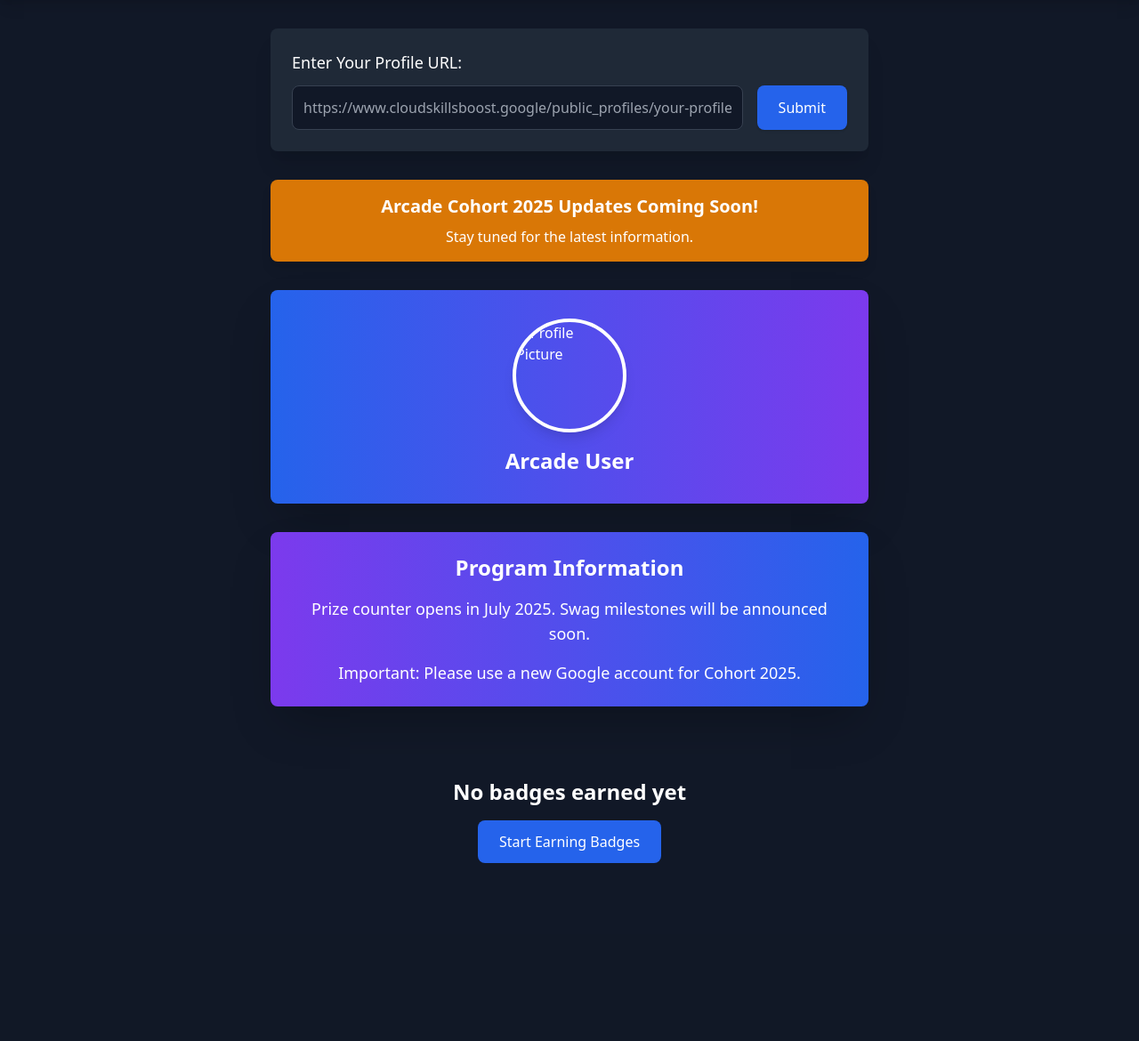
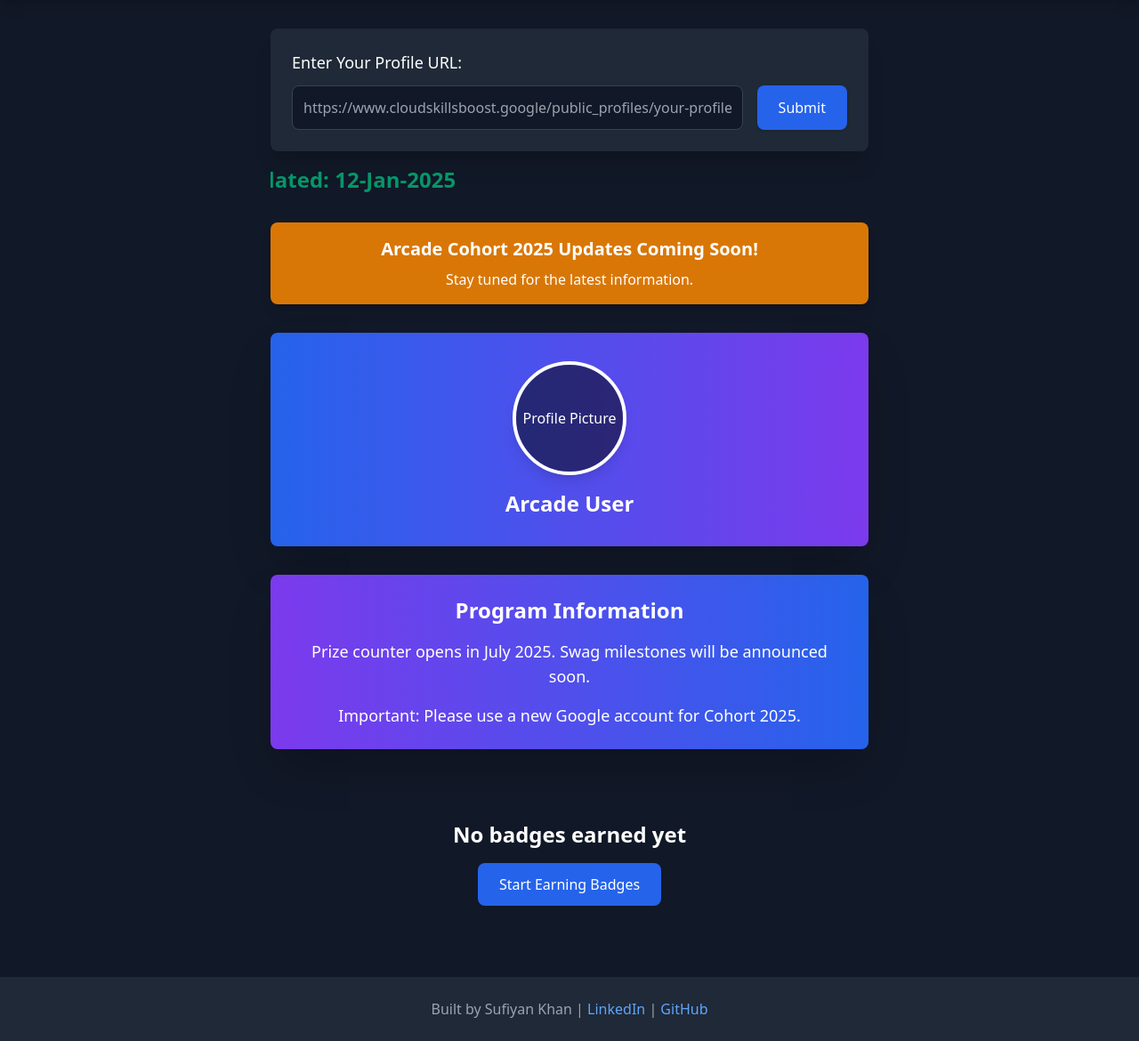
Before and after one commit to Sufi1512/PointCounter, a Flask app: page / in a window 1280 px wide. Shown: the part 65-1235 px from the top of the page at 89% size. Before the commit the page ends 1035 px from the top, so only its background shows below. Run offline with Flask 3, Linux system fonts and the light colour scheme.

Commit message:
Add marquee animation for last updated date and improve profile picture display

```diff
--- a/templates/index.html
+++ b/templates/index.html
@@ -36,6 +36,19 @@
         .mobile-menu-transition {
             transition: opacity 0.3s ease-in-out, visibility 0.3s ease-in-out;
         }
+        @keyframes marquee {
+        0% {
+            transform: translateX(100%);
+        }
+        100% {
+            transform: translateX(-100%);
+        }
+    }
+
+    .animate-marquee {
+        animation: marquee 10s linear infinite;
+        white-space: nowrap;
+    }
     </style>
 </head>
 
@@ -85,7 +98,7 @@
 
         <!-- Mobile menu -->
         <div id="mobileMenu"
-             class="hidden md:hidden fixed inset-0 z-50 bg-gray-800 bg-opacity-95 mobile-menu-transition">
+             class="hidden md:hidden fixed inset-0 z-50 bg-gray-400 bg-opacity-10 mobile-menu-transition">
             <div class="fixed inset-0 flex items-center justify-center">
                 <div class="flex flex-col items-center space-y-8">
                     <a href="./"
@@ -127,7 +140,15 @@
                 </div>
                 <div id="error" class="text-red-500 mt-2 hidden"></div>
             </form>
+
+            <div class="w-full overflow-hidden mt-4">
+                <p class="text-2xl font-bold text-green-600 animate-marquee inline-block">
+                    Last updated: 12-Jan-2025
+                </p>
+            </div>
+
         </section>
+
 
         <!-- Cohort Update Alert -->
         {% if cohort_active %}
@@ -143,11 +164,16 @@
         <section class="max-w-2xl mx-auto mb-8">
             <div class="bg-gradient-to-r from-blue-600 to-purple-600 rounded-lg p-8 shadow-2xl">
                 <div class="flex flex-col items-center">
-                    <img src="{{ data.avatar_url }}" alt="Profile Picture"
-                         class="w-32 h-32 rounded-full border-4 border-white shadow-lg mb-4">
+                    <div class="w-32 h-32 relative rounded-full border-4 border-white shadow-lg mb-4 overflow-hidden">
+                        <img src="{{ data.avatar_url }}" alt="Profile Picture" class="w-full h-full object-cover" onerror="this.style.display='none'; document.getElementById('alt-text').style.display='flex';">
+                        <span id="alt-text" class="absolute inset-0 flex items-center justify-center text-center text-white bg-black bg-opacity-50" style="display: none;">Profile Picture</span>
+                    </div>
                     <h1 class="text-2xl font-bold text-white">{{ data.user_name }}</h1>
                 </div>
             </div>
+        </section>
+
+
         </section>
 
         <!-- Points Summary -->
@@ -226,50 +252,17 @@
         {% endif %}
     </main>
     <!-- Rest of the body content remains the same -->
+    <footer class="bg-gray-800 py-6">
+        <div class="container mx-auto px-4 text-center">
+            <p class="text-gray-400">
+                Built by Sufiyan Khan |
+                <a href="https://www.linkedin.com/in/sufiyankhan15" class="text-blue-400 hover:text-blue-300 transition-colors" target="_blank">LinkedIn</a> |
+                <a href="https://github.com/sufi1512" class="text-blue-400 hover:text-blue-300 transition-colors" target="_blank">GitHub</a>
+            </p>
+        </div>
+    </footer>
+    <script src="https://code.jquery.com/jquery-3.6.0.min.js"></script>
+    <script src="../static/script.js"></script>
 
-    <script src="https://code.jquery.com/jquery-3.6.0.min.js"></script>
-    <script>
-        // Improved mobile menu functionality
-        const mobileMenu = document.getElementById('mobileMenu');
-        const menuToggle = document.getElementById('menuToggle');
-        const closeMenu = document.getElementById('closeMenu');
-
-        function toggleMenu() {
-            if (mobileMenu.classList.contains('hidden')) {
-                // Open menu
-                mobileMenu.classList.remove('hidden');
-                document.body.style.overflow = 'hidden'; // Prevent background scrolling
-            } else {
-                // Close menu
-                mobileMenu.classList.add('hidden');
-                document.body.style.overflow = ''; // Restore scrolling
-            }
-        }
-
-        menuToggle.addEventListener('click', toggleMenu);
-        closeMenu.addEventListener('click', toggleMenu);
-
-        // Close menu when clicking outside
-        mobileMenu.addEventListener('click', function(e) {
-            if (e.target === mobileMenu) {
-                toggleMenu();
-            }
-        });
-
-        // Close menu when pressing Escape key
-        document.addEventListener('keydown', function(e) {
-            if (e.key === 'Escape' && !mobileMenu.classList.contains('hidden')) {
-                toggleMenu();
-            }
-        });
-
-        // Prevent menu from staying hidden on window resize
-        window.addEventListener('resize', function() {
-            if (window.innerWidth >= 768) { // md breakpoint
-                mobileMenu.classList.add('hidden');
-                document.body.style.overflow = '';
-            }
-        });
-    </script>
 </body>
 </html>
```
